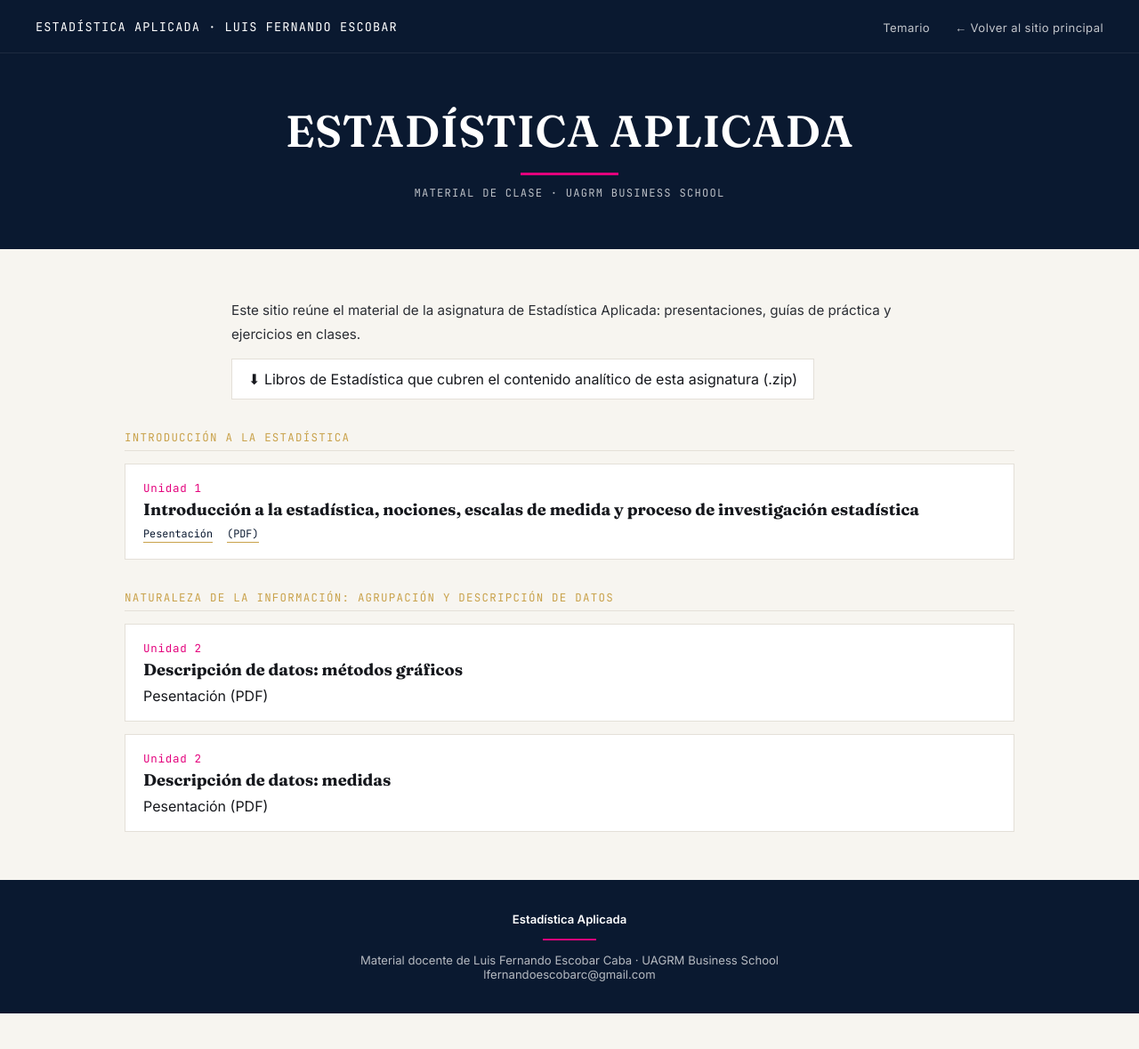
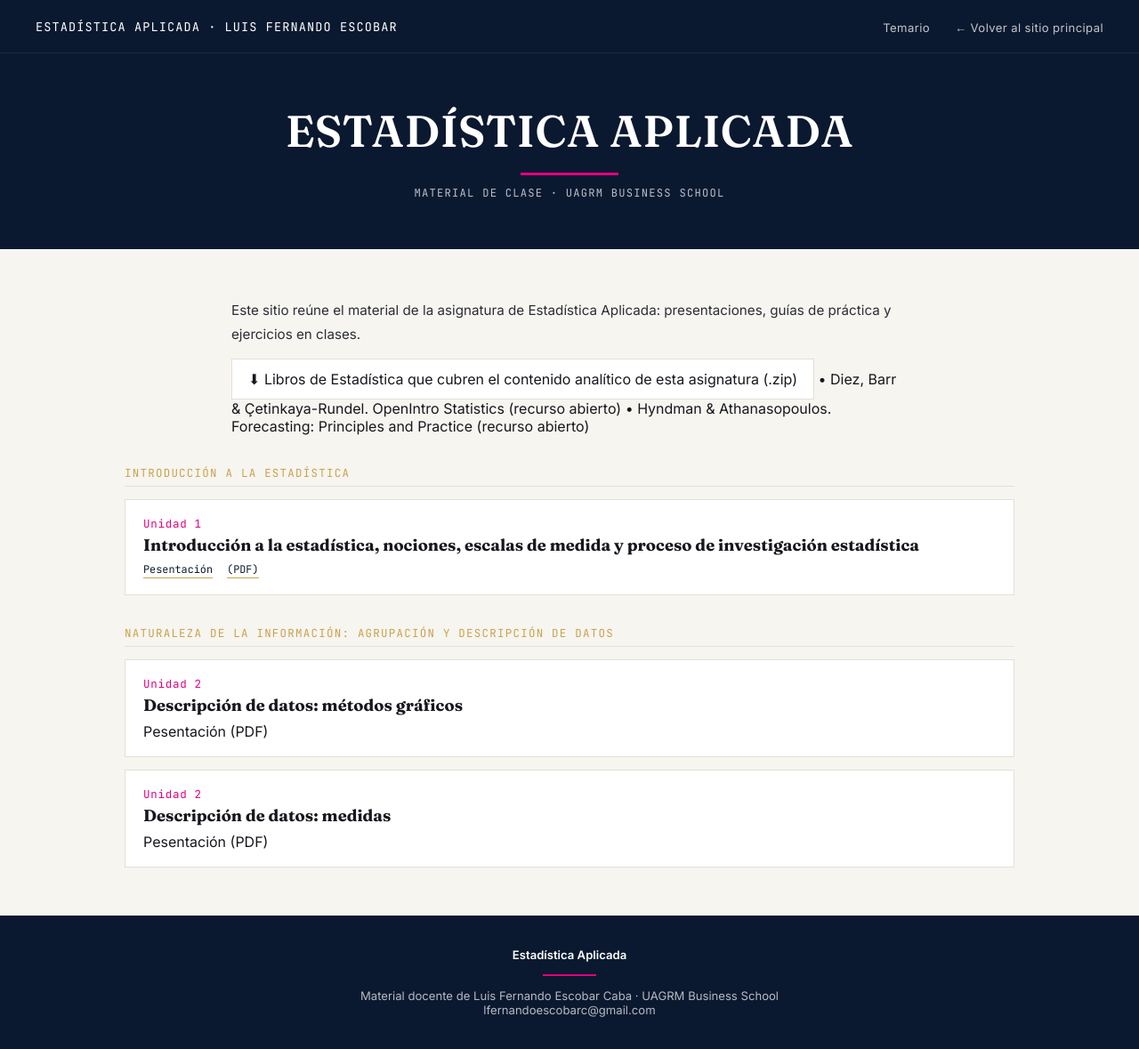
Before and after one commit to LFernandoEscobarC/estadistica, a Jekyll site: the page built from index.md, in a window 1280 px wide and 1179 px high. Shown: the whole window at 89% size. Built offline with Jekyll 4.4.1, drawn with Linux system fonts in a browser that asks for light colours.

Commit message:
Update index.md

```diff
--- a/index.md
+++ b/index.md
@@ -21,6 +21,8 @@ title: Temario
          href="https://raw.githack.com/Lufesc/EstAplic2026/main/Material%20bibliogr%C3%A1fico.rar">
          ⬇ Libros de Estadística que cubren el contenido analítico de esta asignatura (.zip)
       </a>
+      <a href="https://openintrostat.github.io/oilabs-tidy/">•	Diez, Barr & Çetinkaya-Rundel. OpenIntro Statistics (recurso abierto)</a>
+      <a href="https://otexts.com/fpp3/">•	Hyndman & Athanasopoulos. Forecasting: Principles and Practice (recurso abierto)</a>
     </p>
   </section>
 
```
